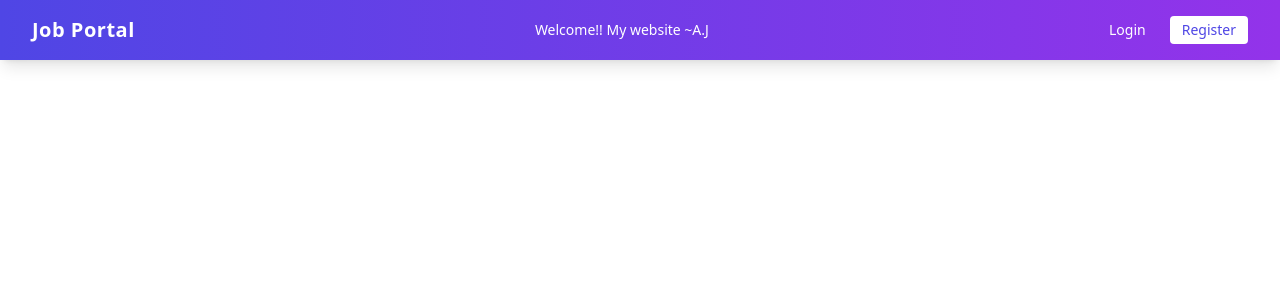
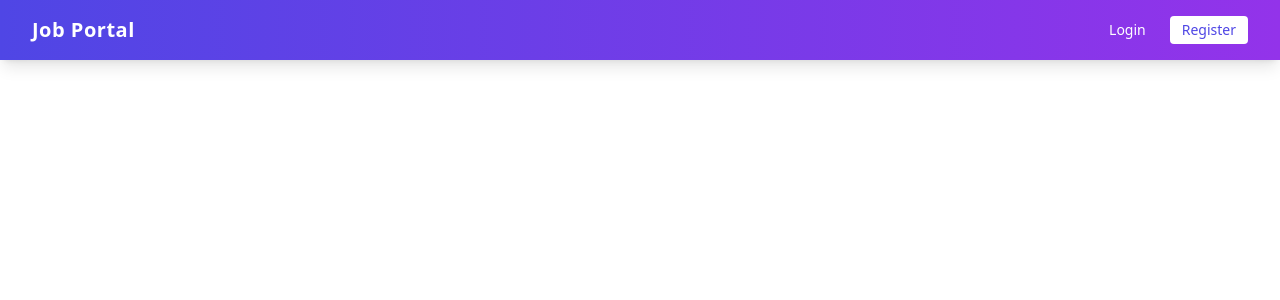
Before and after one commit to Aagamjain64/job-trackers, a React app in the folder frontend/: page / in a window 1280 px wide. Shown: the top 300 px of the page. Built offline with nearby package versions, Linux system fonts and the light colour scheme; the HTML template or start-up script is replaced by a standard one.

Commit message:
Remove welcome message from Navbar
Removed the welcome message from the Navbar component.

```diff
--- a/frontend/src/components/Navbar.jsx
+++ b/frontend/src/components/Navbar.jsx
@@ -7,7 +7,6 @@ const Navbar = () => {
   return (
     <nav className="bg-gradient-to-r from-indigo-600 to-purple-600 text-white px-8 py-4 flex justify-between items-center shadow-lg">
       <h1 className="text-xl font-bold tracking-wide">Job Portal</h1>
-     <h2 className="text-sm font-medium">Welcome!! My website ~A.J</h2>
 
       <div className="space-x-6 text-sm font-medium flex items-center">
         {user ? (
```
